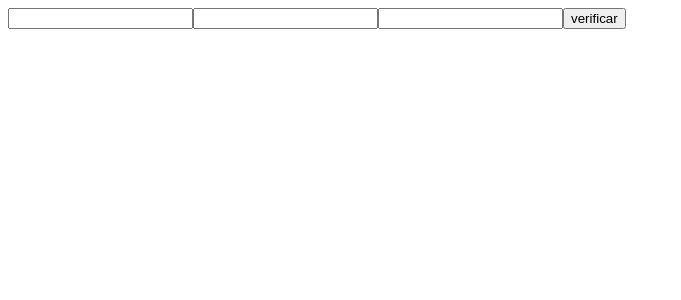
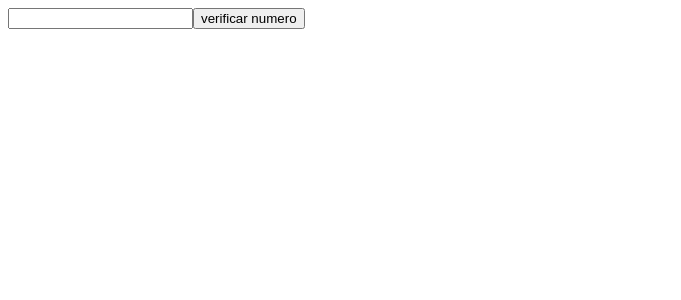
Before and after one commit to Gabriel200395/state, a React (Create React App) app: page / in a window 1280 px wide. Shown: the top 300 px of the page, without its empty margins (0-681 px from the left). Built offline with nearby package versions, Linux system fonts and the light colour scheme.

Commit message:
terminando exercicio

```diff
--- a/src/App.js
+++ b/src/App.js
@@ -1,4 +1,4 @@
-import Ex12 from "./ExerciciosDecisao/Ex14";
+import Ex12 from "./Repeticao/Ex01";
 function App() {
   return (
     <>
--- /dev/null
+++ b/src/Repeticao/Ex01.js
@@ -0,0 +1,26 @@
+import { useState } from "react";
+
+function Ex01() {
+  const [valor, setValor] = useState("");
+  const [resposta, setResposta] = useState("");
+
+  function validarNumero() {
+    const total =
+      valor > 0 && valor <= 10 ? "numero valido" : "numero invalido!";
+    setResposta(total);
+  }
+
+  return (
+    <div>
+      {resposta}
+      <input
+        type="number"
+        value={valor}
+        onChange={({ target }) => setValor(target.value)}
+      />
+      <button onClick={validarNumero}>verificar numero</button>
+    </div>
+  );
+}
+
+export default Ex01;
```
Also changed, not shown: src/Repeticao/Ex02.js (added).
